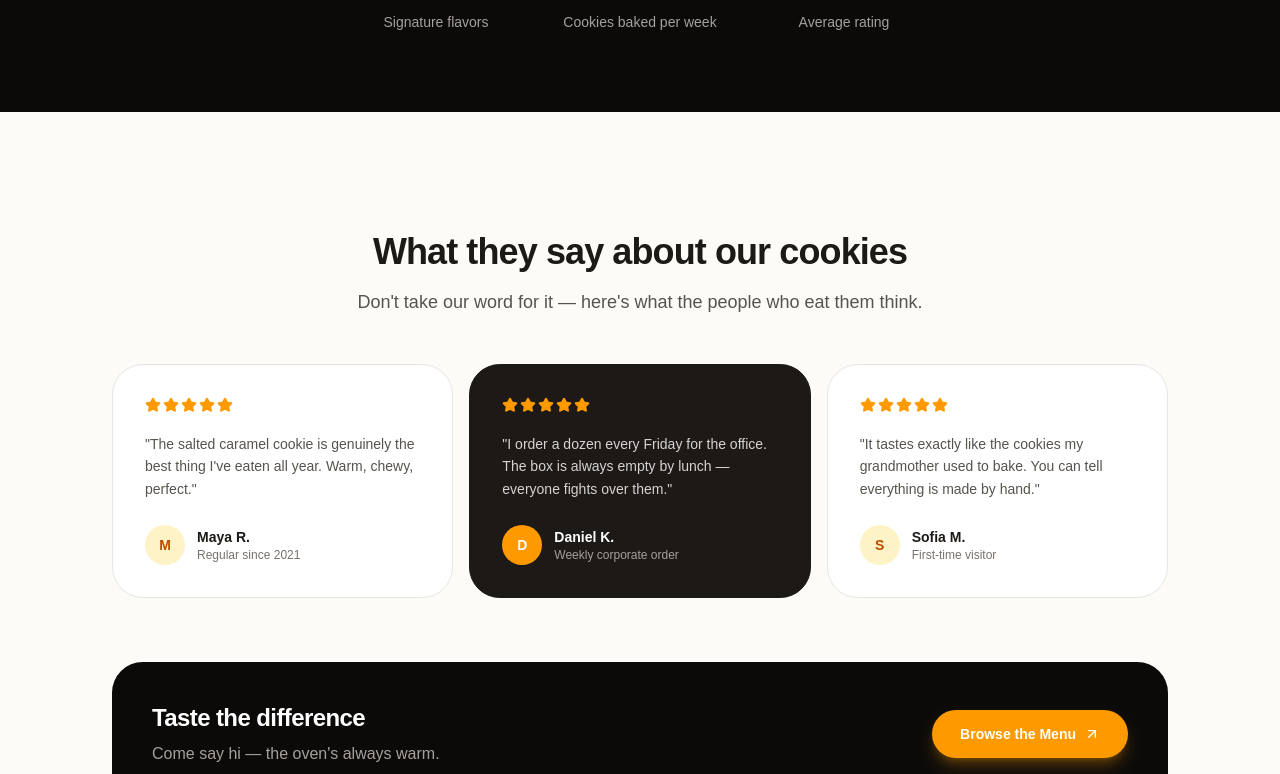
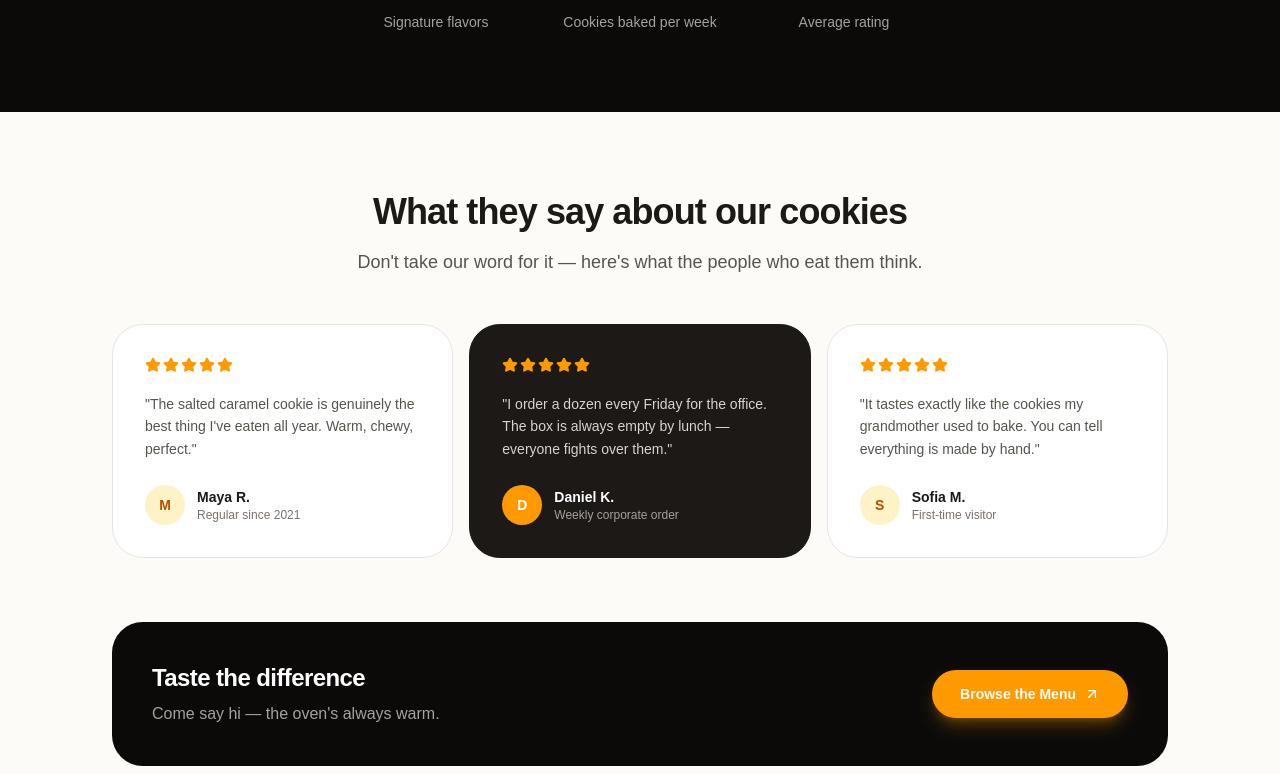
Before and after one commit to juliarina/cookie-store, a React (Vite) app: page /about in a window 1280 px wide. Shown: the part 609-1383 px from the top of the page. Built offline with nearby package versions, Linux system fonts and the light colour scheme.

Commit message:
fix: clip horizontal overflow and tidy testimonials spacing on about page

```diff
--- a/src/index.css
+++ b/src/index.css
@@ -211,5 +211,6 @@ html {
   }
   html {
     @apply font-sans;
+    overflow-x: clip;
   }
 }
--- a/src/pages/About.tsx
+++ b/src/pages/About.tsx
@@ -76,9 +76,9 @@ export default function About() {
         </div>
       </div>
 
-      <div className="mt-24">
+      <div className="mt-20">
         <div className="mx-auto max-w-2xl text-center">
-          <h2 className="mt-30 text-3xl font-bold tracking-tight text-stone-900 sm:text-4xl">
+          <h2 className="text-3xl font-bold tracking-tight text-stone-900 sm:text-4xl">
             What they say about our cookies
           </h2>
           <p className="mt-4 text-base text-stone-600 sm:text-lg">
```
